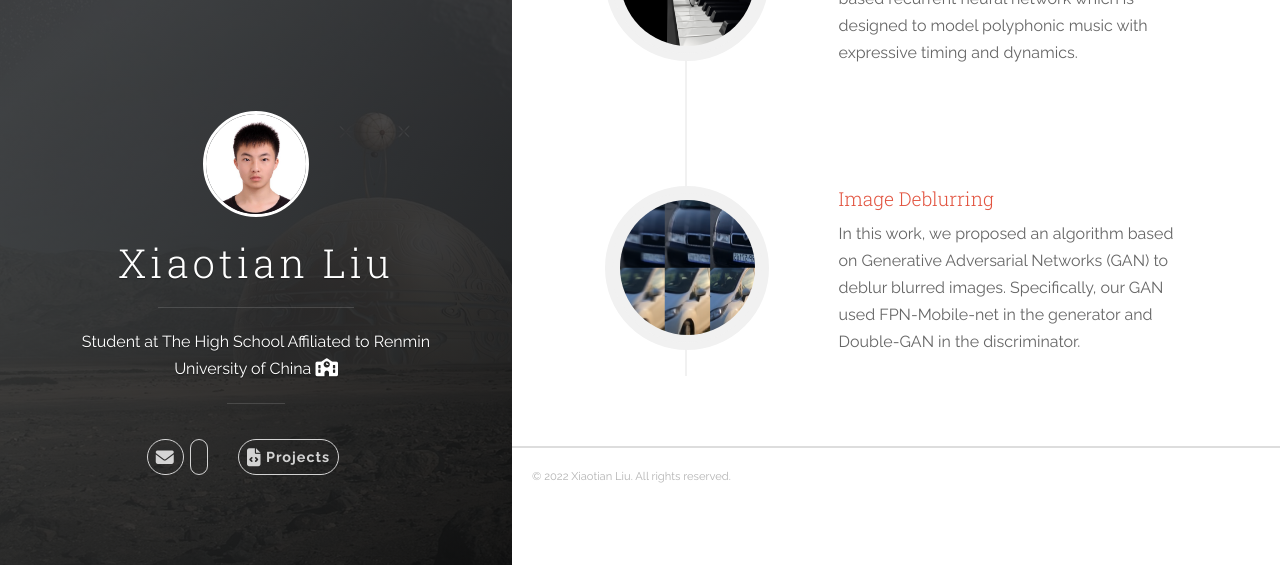
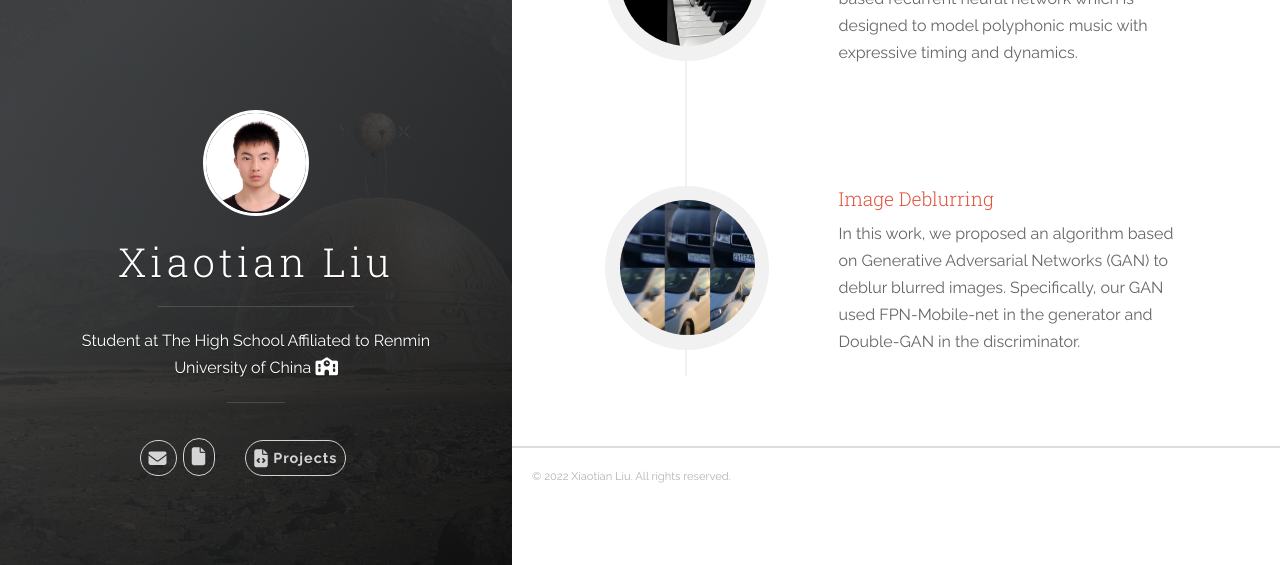
Before and after one commit to XtLiu162857/XtLiu162857.github.io, a Jekyll site: the page built from index.html, in a window 1280 px wide. Shown: the part 153-718 px from the top of the page. Built offline with Jekyll 4.4.1, drawn with Linux system fonts in a browser that asks for light colours; nearby versions of some CDN libraries.

Commit message:
Edited header file

```diff
--- a/_includes/header.html
+++ b/_includes/header.html
@@ -33,7 +33,7 @@
 
               <li class="navigation__item">
                 <a href="{{ site.url }}/images/resume.pdf" target="_blank">
-                  <i class="fa-solid fa-file-user"></i>
+                  <i class="fa-solid fa-file"></i>
                   <span class="label">Resume</span>
                 </a>
               </li>
```
